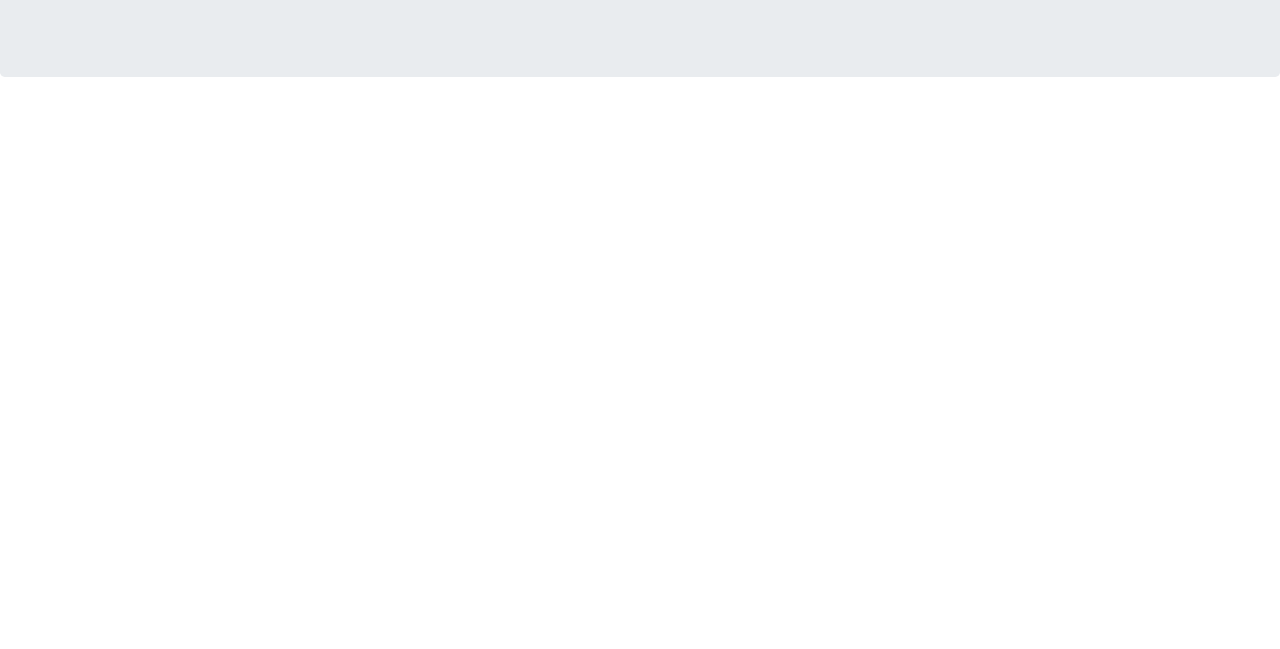
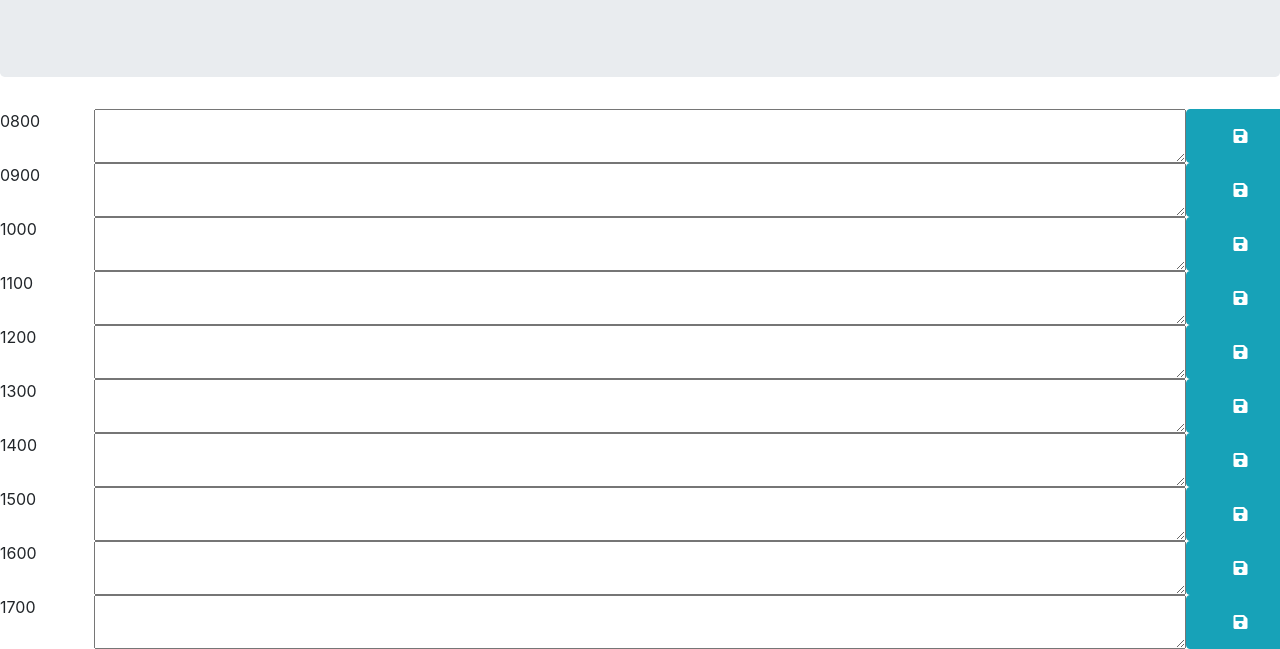
Before and after one commit to JTVera/daily-planner, a plain HTML site: page index.html in a window 1280 px wide. Shown: the part 191-840 px from the top of the page. Before the commit the page ends 800 px from the top, so only its background shows below. Drawn offline with nearby package versions, Linux system fonts and the light colour scheme; files that its build step writes are made by us from their sources.

Commit message:
index.html 0800-1700 time slots

```diff
--- a/index.html
+++ b/index.html
@@ -32,6 +32,109 @@
 <!-- Timeblocks go here -->
     </div>
 
+    <div class="row time-blocks " id="8">
+        <div class="col-md-1 hour">
+          0800
+        </div>
+        <textarea  class="col-md-10 time-block userText"></textarea>
+        <button  type="button" class="btn btn-info col-md-1 save">
+          <i class="fa fa-save" style=" color:white"></i>
+        </button>
+      </div>
+
+      <div class="row time-blocks " id="9">
+        <div class="col-md-1 hour">
+          0900
+        </div>
+        <textarea  class="col-md-10 time-block userText"></textarea>
+        <button  type="button" class="btn btn-info col-md-1 save">
+          <i class="fa fa-save" style=" color:white"></i>
+        </button>
+      </div>
+
+      <div class="row time-blocks " id="10">
+        <div class="col-md-1 hour">
+          1000
+        </div>
+        <textarea  class="col-md-10 time-block userText"></textarea>
+        <button  type="button" class="btn btn-info col-md-1 save">
+          <i class="fa fa-save" style=" color:white"></i>
+        </button>
+      </div>
+
+      <div class="row time-blocks " id="11">
+        <div class="col-md-1 hour">
+          1100
+        </div>
+        <textarea  class="col-md-10 time-block userText"></textarea>
+        <button  type="button" class="btn btn-info col-md-1 save">
+          <i class="fa fa-save" style=" color:white"></i>
+        </button>
+      </div>
+
+      <div class="row time-blocks " id="12">
+        <div class="col-md-1 hour">
+          1200
+        </div>
+        <textarea  class="col-md-10 time-block userText"></textarea>
+        <button  type="button" class="btn btn-info col-md-1 save">
+          <i class="fa fa-save" style=" color:white"></i>
+        </button>
+      </div>
+
+      <div class="row time-blocks " id="13">
+        <div class="col-md-1 hour">
+          1300
+        </div>
+        <textarea  class="col-md-10 time-block userText"></textarea>
+        <button  type="button" class="btn btn-info col-md-1 save">
+          <i class="fa fa-save" style=" color:white"></i>
+        </button>
+      </div>
+
+      <div class="row time-blocks " id="14">
+        <div class="col-md-1 hour">
+         1400
+        </div>
+        <textarea  class="col-md-10 time-block userText"></textarea>
+        <button  type="button" class="btn btn-info col-md-1 save">
+          <i class="fa fa-save" style=" color:white"></i>
+        </button>
+      </div>
+
+      <div class="row time-blocks " id="15">
+        <div class="col-md-1 hour">
+          1500
+        </div>
+        <textarea  class="col-md-10 time-block userText"></textarea>
+        <button  type="button" class="btn btn-info col-md-1 save">
+          <i class="fa fa-save" style=" color:white"></i>
+        </button>
+      </div>
+
+      <div class="row time-blocks " id="16">
+        <div class="col-md-1 hour">
+          1600
+        </div>
+        <textarea class="col-md-10 time-block userText"></textarea>
+        <button  type="button" class="btn btn-info col-md-1 save">
+          <i class="fa fa-save" style=" color:white"></i>
+        </button>
+      </div>
+
+      <div class="row time-blocks " id="17">
+        <div class="col-md-1 hour ">
+          1700
+        </div>
+        <textarea  class="col-md-10 time-block userText"></textarea>
+        <button  type="button" class="btn btn-info col-md-1 save">
+          <i class="fa fa-save" style=" color:white"></i>
+        </button>
+
+      </div>
+
+    </div>
+
     <script src="https://cdnjs.cloudflare.com/ajax/libs/jquery/3.2.1/jquery.min.js"></script>
     <script src="https://cdnjs.cloudflare.com/ajax/libs/moment.js/2.24.0/moment.min.js"></script>
   </body>
```
